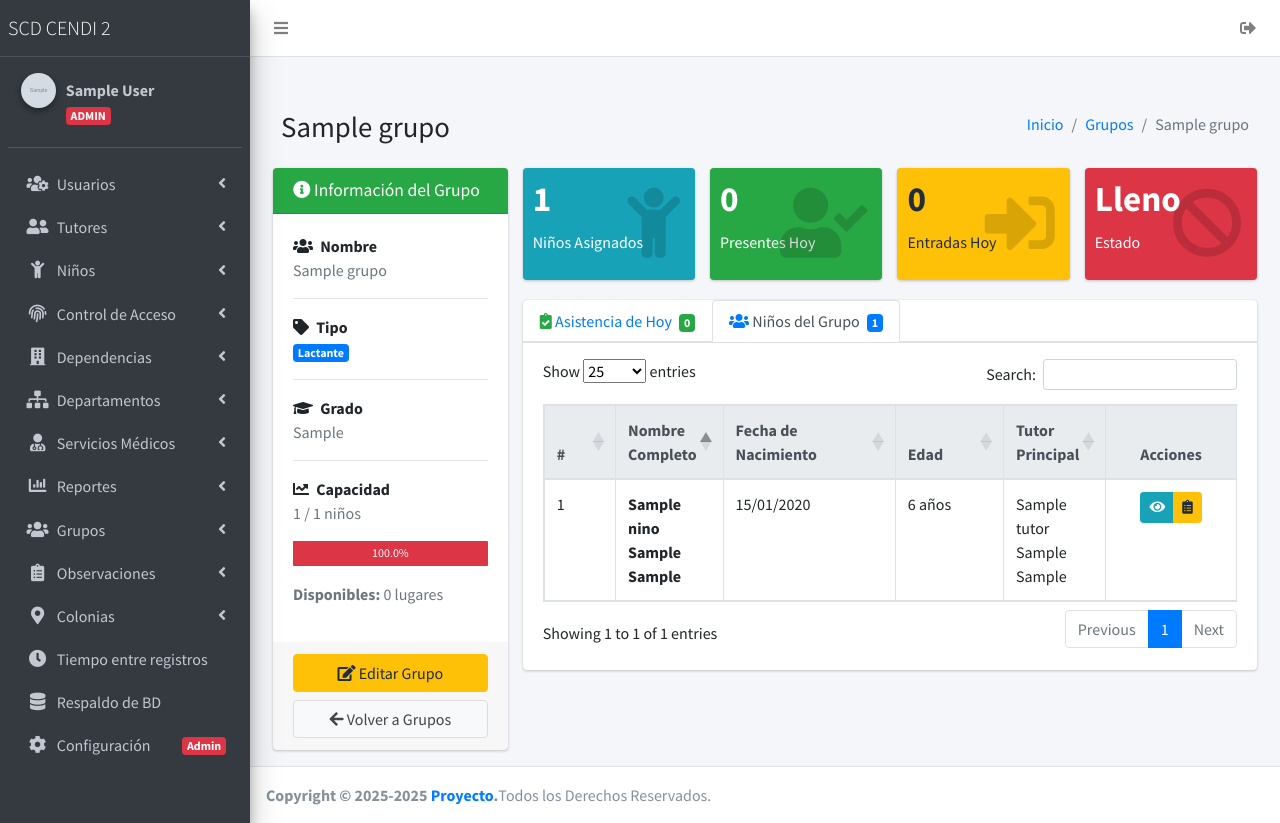
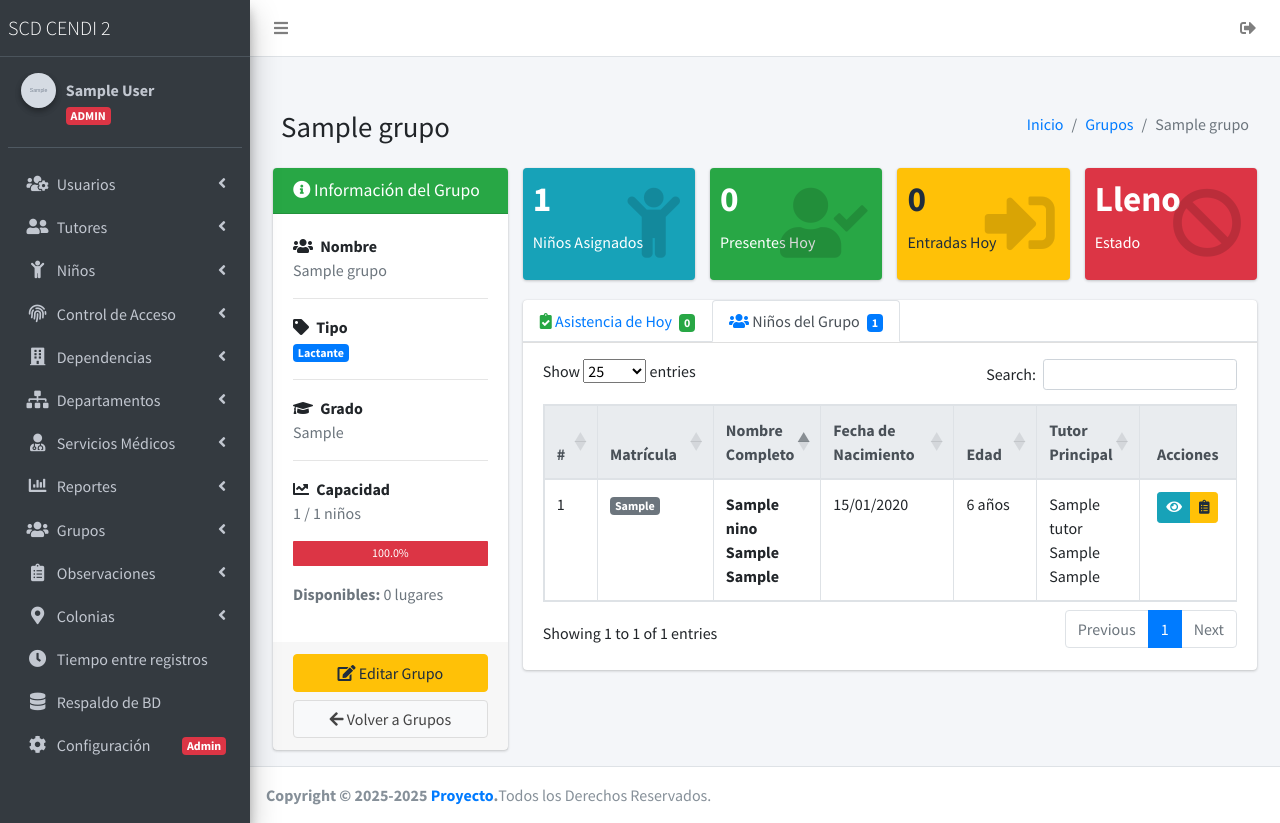
Before and after one commit to NASA312/proyecto, a Django app: page /guarderia/grupos/1/ in a window 1280 px wide, after a click that opens the changed part. Run offline with Django 5.2, Linux system fonts and the light colour scheme; a user stored in the database is signed in; tables that the repository leaves empty hold one stand-in row (values such as "Sample post"); grey boxes marked "Sample" are stand-in pictures; some libraries are stand-ins or nearby versions.

Commit message:
Mejora: Ajustes en la tabla de asistencia y niños

```diff
--- a/src/guarderia/templates/guarderia/grupos/detalle.html
+++ b/src/guarderia/templates/guarderia/grupos/detalle.html
@@ -25,7 +25,6 @@
   <div class="container-fluid">
     <div class="row">
 
-      <!-- ── Sidebar info grupo ───────────────────────────────────────── -->
       <div class="col-md-3">
         <div class="card card-success">
           <div class="card-header">
@@ -72,10 +71,8 @@
         </div>
       </div>
 
-      <!-- ── Contenido principal ──────────────────────────────────────── -->
       <div class="col-md-9">
 
-        <!-- Indicadores rápidos -->
         <div class="row">
           <div class="col-md-3">
             <div class="small-box bg-info">
@@ -108,9 +105,6 @@
           </div>
         </div>
 
-        <!-- ══════════════════════════════════════════════════════════════
-             TABS: Asistencia del día | Lista completa del grupo
-        ═══════════════════════════════════════════════════════════════ -->
         <div class="card">
           <div class="card-header p-0">
             <ul class="nav nav-tabs" role="tablist">
@@ -133,7 +127,7 @@
 
           <div class="card-body tab-content pt-3">
 
-            <!-- ── TAB ASISTENCIA ─────────────────────────────────────── -->
+            <!-- TAB ASISTENCIA -->
             <div class="tab-pane fade show active" id="tabAsistencia" role="tabpanel">
 
               <div class="d-flex justify-content-between align-items-center mb-3">
@@ -154,19 +148,24 @@
                     <thead class="thead-light">
                       <tr>
                         <th style="width:40px;">#</th>
+                        <th style="width:120px;">Matrícula</th>
                         <th>Nombre del Niño</th>
                         <th style="width:160px;">Hora de Entrada</th>
-                        <th style="width:160px;">Quién lo Trajo</th>
-                        <th class="text-center" style="width:110px;">Estado Actual</th>
+                        <th style="width:180px;">Quién lo Trajo</th>
                       </tr>
                     </thead>
                     <tbody>
                       {% for item in asistencia %}
-                      <tr class="{% if not item.sigue_dentro %}table-secondary{% endif %}">
+                      <tr>
                         <td>{{ forloop.counter }}</td>
                         <td>
-                          <strong>{{ item.nino.nombre_completo }}</strong>
+                          {% if item.nino.numero_matricula %}
+                            <span class="badge badge-secondary">{{ item.nino.numero_matricula }}</span>
+                          {% else %}
+                            <span class="text-muted">—</span>
+                          {% endif %}
                         </td>
+                        <td><strong>{{ item.nino.nombre_completo }}</strong></td>
                         <td>
                           {% if item.hora_entrada %}
                             <i class="fas fa-clock text-muted mr-1"></i>
@@ -181,27 +180,16 @@
                             </small>
                           {% else %}—{% endif %}
                         </td>
-                        <td class="text-center">
-                          {% if item.sigue_dentro %}
-                            <span class="badge badge-success">
-                              <i class="fas fa-check-circle mr-1"></i>Presente
-                            </span>
-                          {% else %}
-                            <span class="badge badge-secondary">
-                              <i class="fas fa-sign-out-alt mr-1"></i>Salió
-                            </span>
-                          {% endif %}
-                        </td>
                       </tr>
                       {% endfor %}
                     </tbody>
                     <tfoot>
                       <tr class="table-light">
                         <td colspan="4" class="text-right">
-                          <strong>Presentes ahora:</strong>
+                          <strong>Total presentes:</strong>
                         </td>
-                        <td class="text-center">
-                          <span class="badge badge-success badge-lg"
+                        <td>
+                          <span class="badge badge-success"
                                 style="font-size:1rem; padding:6px 12px;">
                             {{ total_presentes }}
                           </span>
@@ -220,7 +208,7 @@
 
             </div><!-- /tabAsistencia -->
 
-            <!-- ── TAB NIÑOS DEL GRUPO ────────────────────────────────── -->
+            <!-- TAB NIÑOS DEL GRUPO -->
             <div class="tab-pane fade" id="tabNinos" role="tabpanel">
               {% if ninos %}
                 <div class="table-responsive">
@@ -228,6 +216,7 @@
                     <thead class="thead-light">
                       <tr>
                         <th style="width:40px;">#</th>
+                        <th style="width:120px;">Matrícula</th>
                         <th>Nombre Completo</th>
                         <th style="width:150px;">Fecha de Nacimiento</th>
                         <th style="width:80px;">Edad</th>
@@ -239,15 +228,20 @@
                       {% for nino in ninos %}
                       <tr>
                         <td>{{ forloop.counter }}</td>
+                        <td>
+                          {% if nino.numero_matricula %}
+                            <span class="badge badge-secondary">{{ nino.numero_matricula }}</span>
+                          {% else %}
+                            <span class="text-muted">—</span>
+                          {% endif %}
+                        </td>
                         <td><strong>{{ nino.nombre_completo }}</strong></td>
                         <td>{{ nino.fecha_nacimiento|date:"d/m/Y" }}</td>
                         <td>{{ nino.edad }} años</td>
                         <td>
                           {% with tutor=nino.tutores.first %}
-                            {% if tutor %}
-                              {{ tutor.nombre_completo }}
-                            {% else %}
-                              <span class="text-muted">—</span>
+                            {% if tutor %}{{ tutor.nombre_completo }}
+                            {% else %}<span class="text-muted">—</span>
                             {% endif %}
                           {% endwith %}
                         </td>
@@ -294,8 +288,8 @@ $(document).ready(function () {
     autoWidth: false,
     pageLength: 50,
     lengthMenu: [[25, 50, -1], [25, 50, 'Todos']],
-    columnDefs: [{ orderable: false, searchable: false, targets: [4] }],
-    order: [[1, 'asc']],
+    columnDefs: [{ orderable: false, searchable: false, targets: [] }],
+    order: [[2, 'asc']],
     language: {
       url: '//cdn.datatables.net/plug-ins/1.13.7/i18n/es-ES.json',
       emptyTable: '<span class="text-muted"><i class="fas fa-info-circle"></i> Sin asistencia hoy</span>'
@@ -307,15 +301,14 @@ $(document).ready(function () {
     autoWidth: false,
     pageLength: 25,
     lengthMenu: [[10, 25, 50, -1], [10, 25, 50, 'Todos']],
-    columnDefs: [{ orderable: false, searchable: false, targets: [5] }],
-    order: [[1, 'asc']],
+    columnDefs: [{ orderable: false, searchable: false, targets: [6] }],
+    order: [[2, 'asc']],
     language: {
       url: '//cdn.datatables.net/plug-ins/1.13.7/i18n/es-ES.json',
       emptyTable: '<span class="text-muted"><i class="fas fa-info-circle"></i> Sin niños asignados</span>'
     }
   });
 
-  // Redibujar tabla al cambiar de tab
   $('a[data-toggle="tab"]').on('shown.bs.tab', function (e) {
     $($(e.target).attr('href')).find('table.dataTable').DataTable().columns.adjust().draw();
   });
@@ -323,11 +316,11 @@ $(document).ready(function () {
 });
 
 function imprimirAsistencia() {
-  const fecha   = '{{ hoy|date:"d/m/Y" }}';
-  const grupo   = '{{ grupo.nombre|escapejs }}';
-  const tipo    = '{{ grupo.get_tipo_display|escapejs }}';
-  const grado   = '{{ grupo.grado|escapejs }}';
-  const filas   = [];
+  const fecha = '{{ hoy|date:"d/m/Y" }}';
+  const grupo = '{{ grupo.nombre|escapejs }}';
+  const tipo  = '{{ grupo.get_tipo_display|escapejs }}';
+  const grado = '{{ grupo.grado|escapejs }}';
+  const filas = [];
 
   $('#tablaAsistencia tbody tr').each(function (i) {
     const celdas = $(this).find('td');
@@ -337,12 +330,12 @@ function imprimirAsistencia() {
         '<td>' + $(celdas[1]).text().trim() + '</td>' +
         '<td>' + $(celdas[2]).text().trim() + '</td>' +
         '<td>' + $(celdas[3]).text().trim() + '</td>' +
-        '<td style="text-align:center;">' + $(celdas[4]).text().trim() + '</td>' +
+        '<td>' + $(celdas[4]).text().trim() + '</td>' +
       '</tr>'
     );
   });
 
-  const ventana = window.open('', '_blank', 'width=900,height=650');
+  const ventana = window.open('', '_blank', 'width=960,height=680');
   ventana.document.write(`
     <!DOCTYPE html>
     <html>
@@ -350,9 +343,9 @@ function imprimirAsistencia() {
       <meta charset="UTF-8">
       <title>Lista de Asistencia — ${grupo}</title>
       <style>
-        body { font-family: Arial, sans-serif; font-size: 13px; margin: 20px; }
-        h2   { margin-bottom: 4px; }
-        p    { margin: 2px 0 12px; color: #555; }
+        body  { font-family: Arial, sans-serif; font-size: 13px; margin: 20px; }
+        h2    { margin-bottom: 4px; }
+        p     { margin: 2px 0 12px; color: #555; }
         table { width: 100%; border-collapse: collapse; }
         th, td { border: 1px solid #aaa; padding: 6px 10px; }
         thead  { background: #e9ecef; }
@@ -367,17 +360,17 @@ function imprimirAsistencia() {
         <thead>
           <tr>
             <th>#</th>
+            <th>Matrícula</th>
             <th>Nombre del Niño</th>
             <th>Hora de Entrada</th>
             <th>Quién lo Trajo</th>
-            <th>Estado</th>
           </tr>
         </thead>
         <tbody>${filas.join('')}</tbody>
         <tfoot>
           <tr>
-            <td colspan="4" style="text-align:right;">Presentes ahora:</td>
-            <td style="text-align:center;">{{ total_presentes }}</td>
+            <td colspan="4" style="text-align:right;">Total presentes:</td>
+            <td style="text-align:center;"><strong>{{ total_presentes }}</strong></td>
           </tr>
         </tfoot>
       </table>
```
